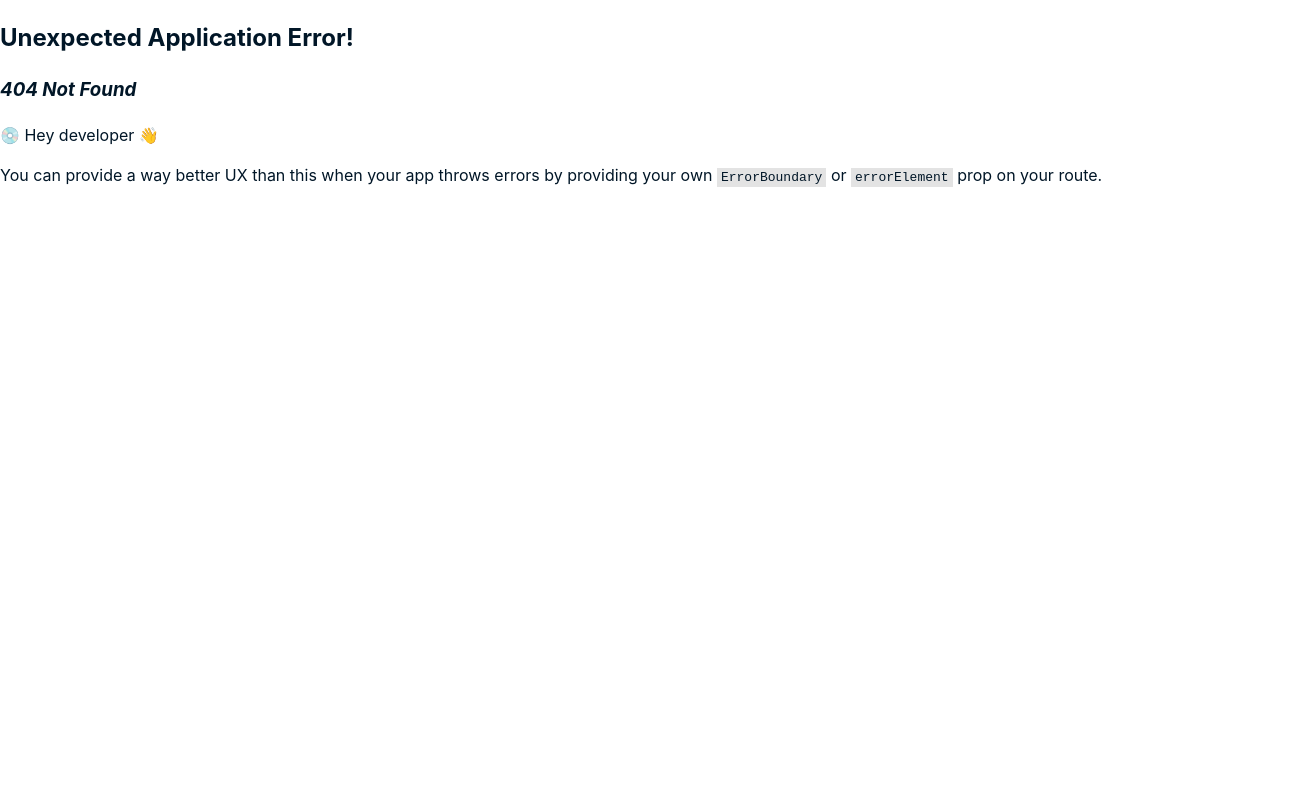
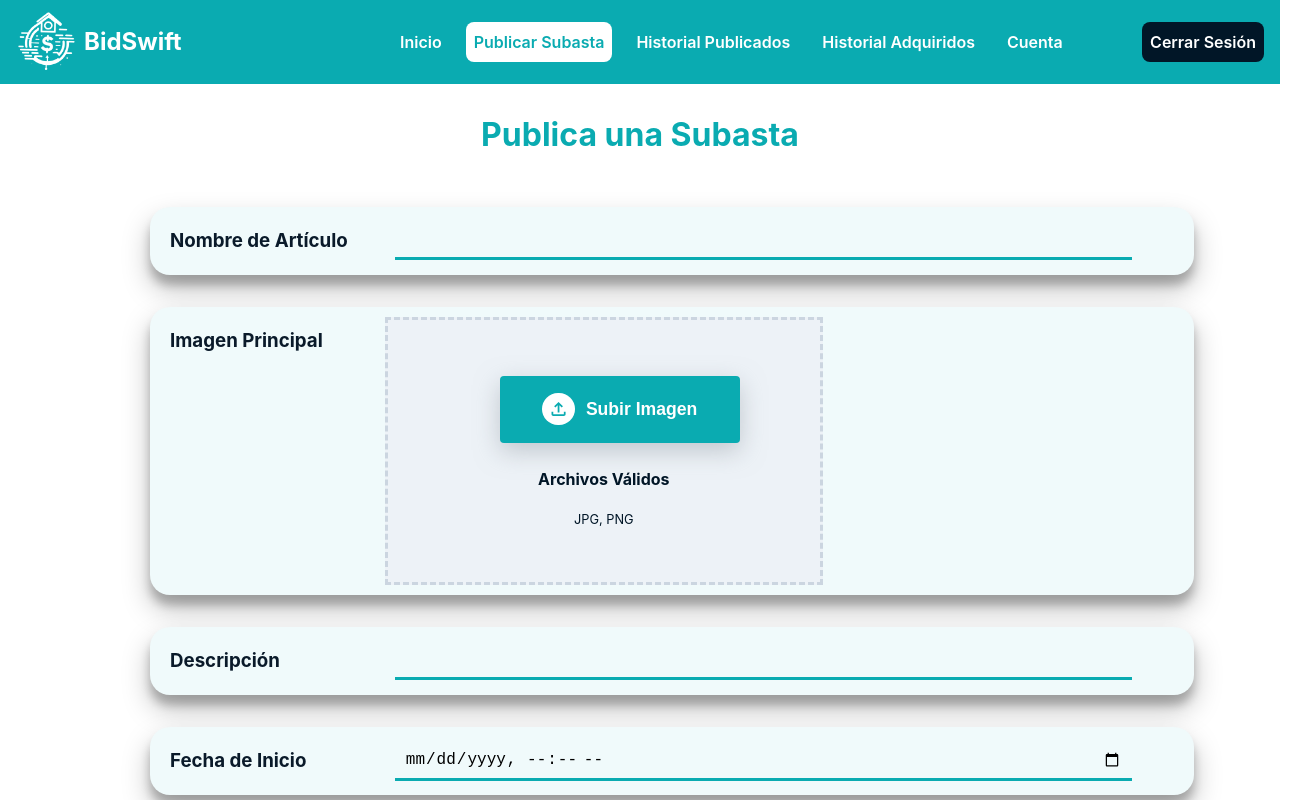
Before and after one commit to JuanDavid-Mendoza/BidSwift_Frontend, a React (Vite) app: page /publish-auction in a window 1280 px wide. Before the commit this address had no page. Shown: the top 800 px of the page, 1312 px wide, since content can reach past the window. Built offline with nearby package versions, Linux system fonts and the light colour scheme.

Commit message:
Publish auction page

```diff
--- a/package.json
+++ b/package.json
@@ -12,7 +12,9 @@
   "dependencies": {
     "react": "^18.2.0",
     "react-dom": "^18.2.0",
+    "react-icons": "^5.0.1",
     "react-router-dom": "^6.22.3",
+    "react-toastify": "^10.0.5",
     "styled-components": "^6.1.8"
   },
   "devDependencies": {
--- a/src/App.jsx
+++ b/src/App.jsx
@@ -4,6 +4,7 @@ import LandingPage from "./pages/LandingPage";
 import LogInPage from "./pages/LogInPage";
 import HomePage from "./pages/HomePage";
 import AuctionPage from "./pages/AuctionPage";
+import PublishAuctionPage from "./pages/PublishAuctionPage";
 import PurchasedPage from "./pages/PurchasedPage";
 
 const router = createBrowserRouter([
@@ -24,6 +25,10 @@ const router = createBrowserRouter([
         element: <AuctionPage />,
     },
     {
+        path: "/publish-auction",
+        element: <PublishAuctionPage />,
+    },
+    {
         path: "/purchased-products",
         element: <PurchasedPage />,
     },
--- /dev/null
+++ b/src/components/FileInput.jsx
@@ -0,0 +1,55 @@
+import React from 'react'
+//import axios from 'axios'
+import { MdOutlineFileUpload } from "react-icons/md";
+
+import './styles/FileInput.css'
+
+const FileUpload = ({ files, setFiles, removeFile }) => {
+    const uploadHandler = (event) => {
+        const file = event.target.files[0];
+        if(!file) return;
+        file.isUploading = true;
+        setFiles([...files, file])
+
+        // upload file
+        const formData = new FormData();
+        formData.append(
+            "newFile",
+            file,
+            file.name
+        )
+        axios.post('http://localhost:8080/upload', formData)
+            .then((res) => {
+                file.isUploading = false;
+                setFiles([...files, file])
+            })
+            .catch((err) => {
+                // inform the user
+                console.error(err)
+                removeFile(file.name)
+            });
+    }
+
+    return (
+        <>
+            <div className="file-card">
+
+                <div className="file-inputs">
+                    <input type="file" onChange={uploadHandler} />
+                    <button>
+                        <i>
+                            <MdOutlineFileUpload size={30} />
+                        </i>
+                        Subir Imagen
+                    </button>
+                </div>
+
+                <p className="main">Archivos Válidos</p>
+                <p className="info">JPG, PNG</p>
+
+            </div>
+        </>
+    )
+}
+
+export default FileUpload
--- a/src/components/Navbar.jsx
+++ b/src/components/Navbar.jsx
@@ -27,7 +27,7 @@ const Navbar = () => {
                         <NavLink to="/home">Inicio</NavLink>
                     </li>
                     <li>
-                        <NavLink to="/">Publicar Subasta</NavLink>
+                        <NavLink to="/publish-auction">Publicar Subasta</NavLink>
                     </li>
                     <li>
                         <NavLink to="/">Historial Publicados</NavLink>
--- /dev/null
+++ b/src/components/styles/FileInput.css
@@ -0,0 +1,81 @@
+.file-card {
+    padding: 1em;
+    display: flex;
+    flex-direction: column;
+    justify-content: center;
+    align-items: center;
+    border: 3px dashed #cbd5e0;
+    background-color: #edf2f7;
+    width: 400px;
+    min-height: 230px;
+  }
+
+  .file-card .file-inputs {
+    position: relative;
+    margin-bottom: 1.5em;
+  }
+
+  .file-card .file-inputs input {
+    position: relative;
+    text-align: right;
+    opacity: 0;
+    z-index: 2;
+    cursor: pointer;
+    height: 46px;
+    max-width: 200px;
+  }
+
+  .file-card .file-inputs button {
+    position: absolute;
+    top: 0px;
+    left: 0px;
+    width: 100%;
+    height: 100%;
+    z-index: 1;
+    display: flex;
+    justify-content: center;
+    align-items: center;
+    color: #fff;
+    background-color: #0aabb1;
+    font-size: 1.1rem;
+    cursor: pointer;
+    border-radius: 4px;
+    border: none;
+    outline: none;
+    transition: background-color 0.4s;
+    box-shadow: 0px 8px 24px rgba(149, 157, 165, 0.5);
+  }
+
+  .file-card .file-inputs button i {
+    width: 1.5em;
+    height: 1.5em;
+    padding: 0.4em;
+    background-color: #fff;
+    color: #0aabb1;
+    border-radius: 50%;
+    display: flex;
+    justify-content: center;
+    align-items: center;
+    margin-right: 0.8em;
+    font-size: 0.8em;
+  }
+
+  .file-card .file-inputs:hover button {
+    background-color: #fff;
+    color: #0aabb1;
+    border: solid 1px #0aabb1;
+  }
+
+  .file-card .file-inputs:hover button i {
+    background-color: #0aabb1;
+    color: #fff;
+  }
+
+  .main {
+    font-weight: bold;
+    margin-bottom: 0.4em;
+  }
+
+  .info {
+    font-size: 0.8rem;
+  }
--- /dev/null
+++ b/src/pages/PublishAuctionPage.jsx
@@ -0,0 +1,126 @@
+import React, { useState } from "react";
+import { ToastContainer, toast } from "react-toastify";
+import "react-toastify/dist/ReactToastify.css";
+
+import "./styles/PublishAuctionPage.css";
+import Navbar from "../components/Navbar";
+import Footer from "../components/Footer";
+import FileInput from "../components/FileInput";
+
+function PublishAuctionPage() {
+    const [itemName, setItemName] = useState("");
+    const [description, setDescription] = useState("");
+    const [startDate, setStartDate] = useState("");
+    const [initialPrice, setInitialPrice] = useState(0);
+    const [specification, setSpecification] = useState("");
+    const [otherImages, setOtherImages] = useState([]);
+
+    const handleSubmit = () => {
+        // Validar que todos los campos estén llenos
+        if (
+            itemName &&
+            description &&
+            startDate &&
+            initialPrice &&
+            specification
+        ) {
+            toast.success("Se ha publicado la subasta exitosamente.", {
+                position: "top-right",
+                autoClose: 3000,
+                hideProgressBar: false,
+                closeOnClick: true,
+                pauseOnHover: true,
+                draggable: true,
+                progress: undefined,
+                theme: "light",
+            });
+        } else {
+            toast.warn("Por favor completa todos los campos obligatorios.", {
+                position: "top-right",
+                autoClose: 3000,
+                hideProgressBar: false,
+                closeOnClick: true,
+                pauseOnHover: true,
+                draggable: true,
+                progress: undefined,
+                theme: "light",
+            });
+        }
+    };
+
+    return (
+        <div>
+            <Navbar />
+
+            <div className="tittle">
+                <h2>Publica una Subasta</h2>
+            </div>
+
+            <div className="form">
+                <div className="container">
+                    <h3>Nombre de Artículo</h3>
+                    <input
+                        type="text"
+                        value={itemName}
+                        onChange={(e) => setItemName(e.target.value)}
+                    />
+                </div>
+
+                <div className="container">
+                    <h3>Imagen Principal</h3>
+                    <FileInput />
+                </div>
+
+                <div className="container">
+                    <h3>Descripción</h3>
+                    <input
+                        type="text"
+                        value={description}
+                        onChange={(e) => setDescription(e.target.value)}
+                    />
+                </div>
+
+                <div className="container">
+                    <h3>Fecha de Inicio</h3>
+                    <input
+                        type="datetime-local"
+                        value={startDate}
+                        onChange={(e) => setStartDate(e.target.value)}
+                    />
+                </div>
+
+                <div className="container">
+                    <h3>Precio Inicial</h3>
+                    <h4>$</h4>
+                    <input
+                        type="number"
+                        min={0}
+                        value={initialPrice}
+                        onChange={(e) => setInitialPrice(e.target.value)}
+                    />
+                </div>
+
+                <div className="container">
+                    <h3>Especificación</h3>
+                    <input
+                        type="text"
+                        value={specification}
+                        onChange={(e) => setSpecification(e.target.value)}
+                    />
+                </div>
+
+                <div className="container">
+                    <h3>Otras imágenes</h3>
+                    <FileInput />
+                </div>
+
+                <button onClick={handleSubmit}>Publicar Subasta</button>
+            </div>
+
+            <Footer />
+            <ToastContainer />
+        </div>
+    );
+}
+
+export default PublishAuctionPage;
--- /dev/null
+++ b/src/pages/styles/PublishAuctionPage.css
@@ -0,0 +1,74 @@
+.tittle h2 {
+    color: #0aabb1;
+    font-size: 2rem;
+    text-align: center;
+}
+
+.form {
+    display: flex;
+    flex-direction: column;
+    justify-content: center;
+    align-items: center;
+    width: 100%;
+    margin: 2rem;
+}
+
+.container {
+    display: flex;
+    flex-direction: row;
+
+    align-items: center;
+    background-color: #f0fafb;
+    padding: 10px;
+    margin: 1rem;
+    width: 80%;
+    border-radius: 20px;
+    box-shadow: 0 14px 28px rgba(0, 0, 0, 0.25), 0 10px 10px rgba(0, 0, 0, 0.22);
+}
+
+.container h3 {
+    text-align: left;
+    align-self: flex-start;
+    color: #0a1a2a;
+    margin: 10px;
+    width: 20%;
+}
+
+.form .container input {
+    font-size: 1rem;
+    margin: 0 10px;
+    width: 70%;
+    display: block;
+    border: none;
+    padding: 10px;
+    border-bottom: solid 1px #0aabb1;
+    background: linear-gradient(
+        to bottom,
+        rgba(255, 255, 255, 0) 96%,
+        #0aabb1 4%
+    );
+    color: darken(#0aabb1, 20%);
+}
+
+.form button {
+    background-color: #0aabb1;
+    border-radius: 5px;
+    color: #fff;
+    font-size: 1.3rem;
+    font-weight: bold;
+    border: none;
+    margin: 1rem;
+    padding: 10px;
+    text-align: center;
+    text-transform: capitalize;
+    width: 82%;
+    transition: box-shadow 0.3s ease-in-out, transform 0.3s ease-in-out;
+}
+
+.form button:hover {
+    background-color: #fff;
+    color: #0aabb1;
+    border: solid 1px #0aabb1;
+    box-shadow: 0 5px 10px rgba(0, 0, 0, 0.3);
+    transform: translateY(-2px);
+}
```
Also changed, not shown: 1 other file (tests, documents, lock files or other folders).
